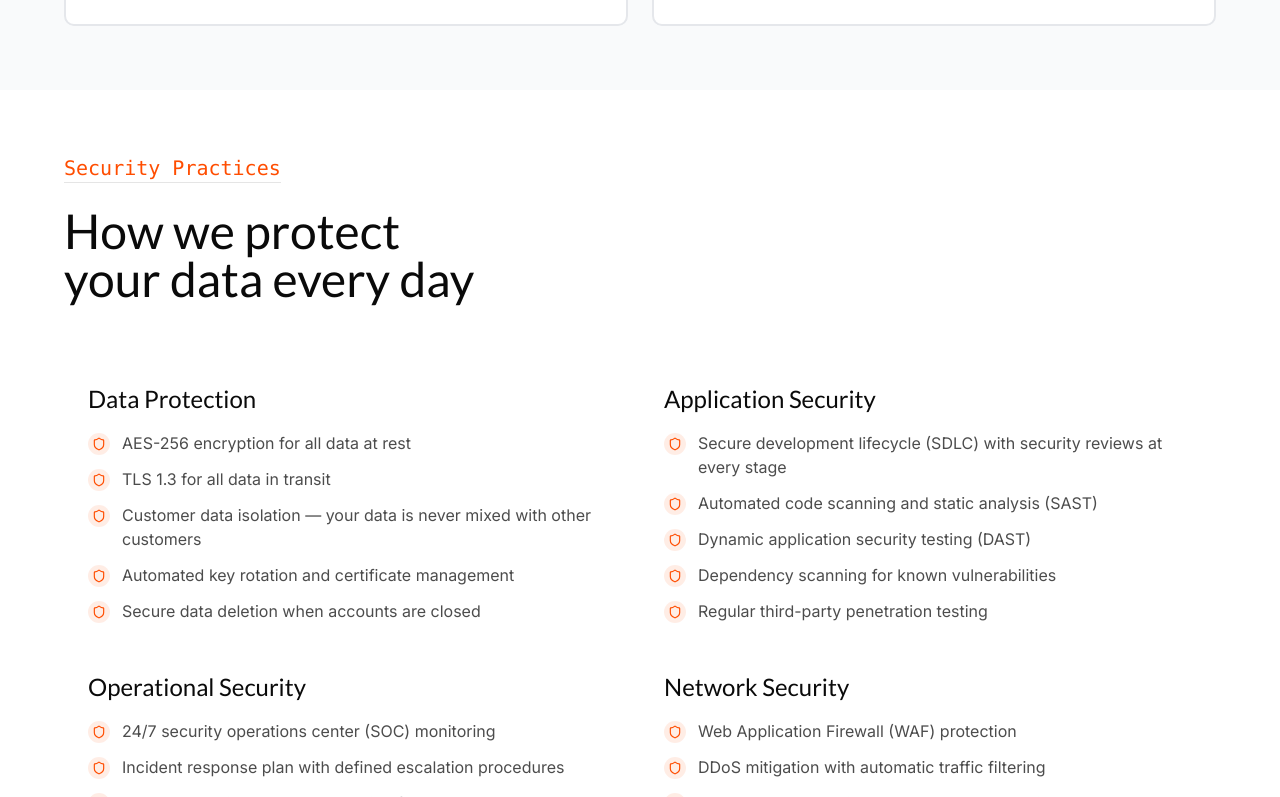
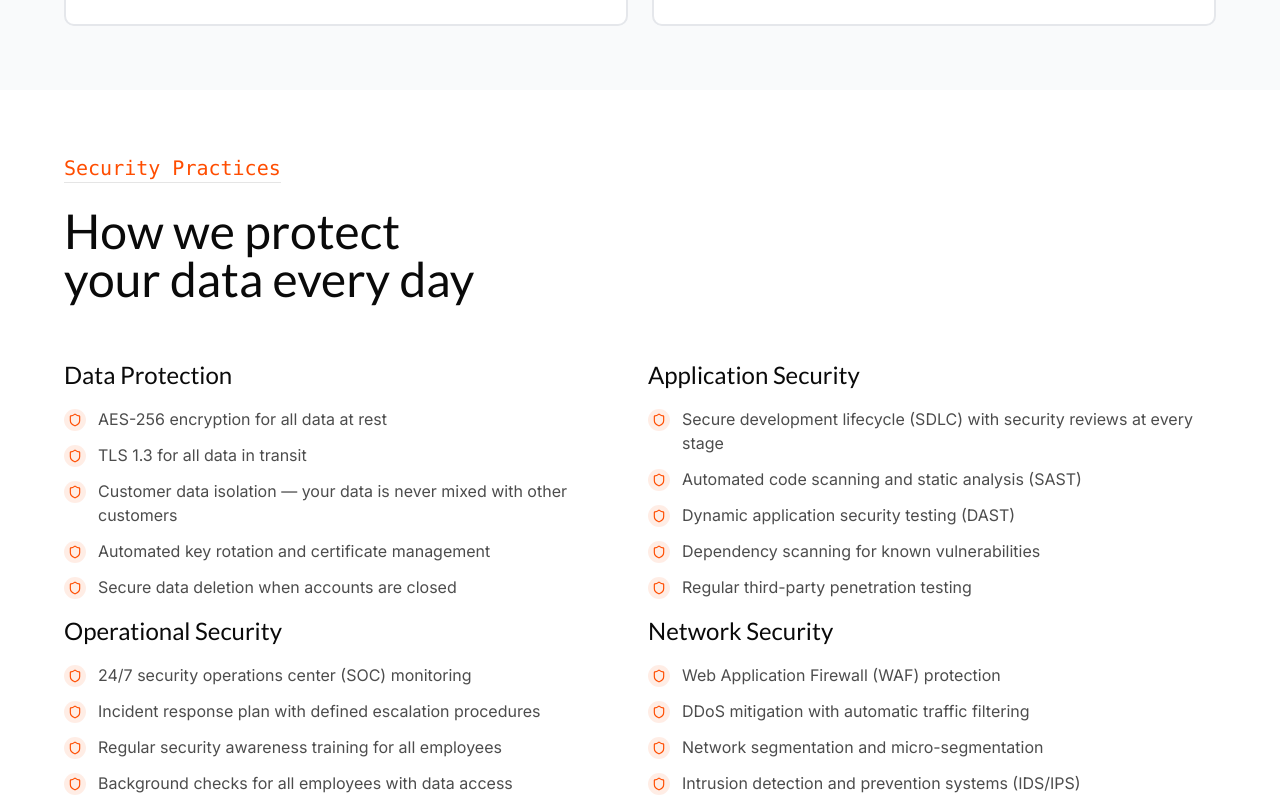
Before and after one commit to modevbusiness/landing.swipyeat, a Next.js app: page /security in a window 1280 px wide. Shown: the part 2003-2800 px from the top of the page. Built offline with nearby package versions, Linux system fonts and the light colour scheme; no server answers.

Commit message:
Refactor layout for Features, Pricing, Products, and Security pages to improve responsiveness and structure

```diff
--- a/app/(app)/features/page.tsx
+++ b/app/(app)/features/page.tsx
@@ -224,12 +224,14 @@ export default function FeaturesPage() {
             {/* All Features Grid */}
             <div className="py-8 md:py-16" id="features-overview">
                 <div className="max-w-6xl mx-auto">
+                    <div className="px-8 md-p-0">
                         <h1 className="text-primary text-xl font-mono border-b w-max">
                             Overview
                         </h1>
                         <h2 className="text-5xl font-heading py-6">
                             All features at a glance
                         </h2>
+                    </div>
 
                     <div className="grid grid-cols-1 md:grid-cols-2 lg:grid-cols-3 mt-8">
                         {featureCategories.map((cat) => (
--- a/app/(app)/pricing/page.tsx
+++ b/app/(app)/pricing/page.tsx
@@ -214,7 +214,7 @@ export default function PricingPage() {
                         </table>
                     </div>
 
-                    <div className="flex justify-center gap-6 mt-12">
+                    <div className="flex flex-col md:flex-row justify-center gap-6 mt-12">
                         {pricingTiers.map((tier) => (
                             <Link
                                 key={tier.name}
--- a/app/(app)/products/page.tsx
+++ b/app/(app)/products/page.tsx
@@ -142,7 +142,7 @@ export default function ProductsPage() {
 
             {/* Quick Nav */}
             <div className="bg-white border-b z-40" id="product-nav">
-                <div className="max-w-6xl mx-auto flex justify-center gap-2">
+                <div className="max-w-6xl mx-auto flex flex-col md:flex-row justify-center gap-2">
                     {products.map((product) => (
                         <a
                             key={product.id}
--- a/app/(app)/security/page.tsx
+++ b/app/(app)/security/page.tsx
@@ -123,12 +123,14 @@ export default function SecurityPage() {
             </div>
 
             {/* Security Features */}
-            <div className="p-8 md:p-16" id="security-features">
+            <div className="p-0 md:p-16" id="security-features">
                 <div className="max-w-6xl mx-auto">
-                    <h1 className="text-primary text-xl font-mono border-b w-max">Security Infrastructure</h1>
-                    <h2 className="text-5xl font-heading py-6">
-                        Enterprise-grade security <br /> for every restaurant
-                    </h2>
+                    <div className="p-8 md:p-0">
+                        <h1 className="text-primary text-xl font-mono border-b w-max">Security Infrastructure</h1>
+                        <h2 className="text-5xl font-heading py-6">
+                            Enterprise-grade security <br /> for every restaurant
+                        </h2>
+                    </div>
 
                     <div className="grid grid-cols-1 md:grid-cols-2 lg:grid-cols-3 mt-8">
                         {securityFeatures.map((feature, i) => (
@@ -177,9 +179,9 @@ export default function SecurityPage() {
                         How we protect <br /> your data every day
                     </h2>
 
-                    <div className="grid grid-cols-1 md:grid-cols-2 mt-8">
+                    <div className="grid grid-cols-1 md:grid-cols-2 mt-8 gap-4">
                         {practices.map((practice) => (
-                            <div key={practice.id} id={practice.id} className="p-6">
+                            <div key={practice.id} id={practice.id}>
                                 <h3 className="text-2xl font-heading mb-4">{practice.title}</h3>
                                 <ul className="space-y-3">
                                     {practice.items.map((item, j) => (
```
Lines whose indentation alone changed are shown as unchanged.
